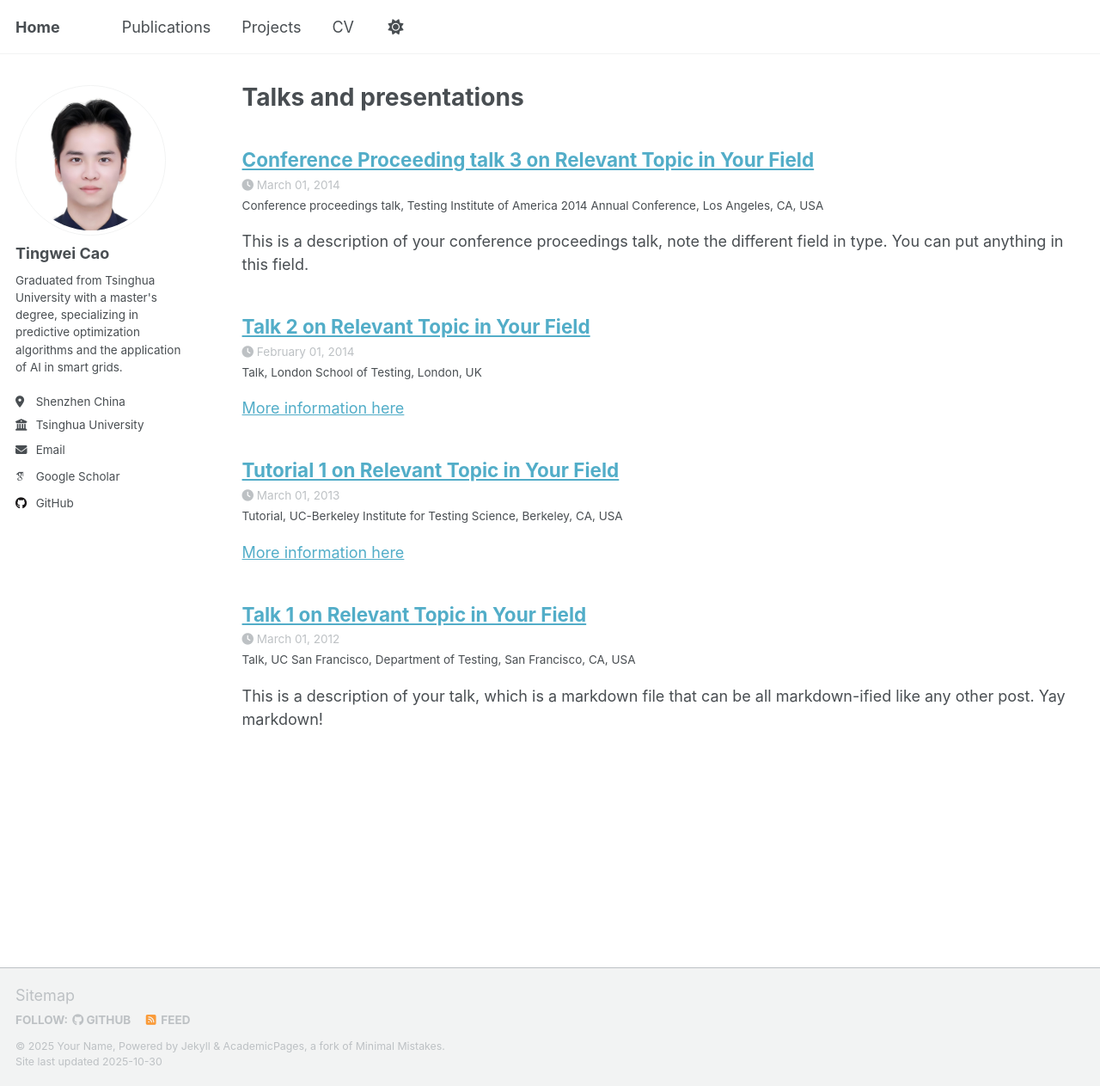
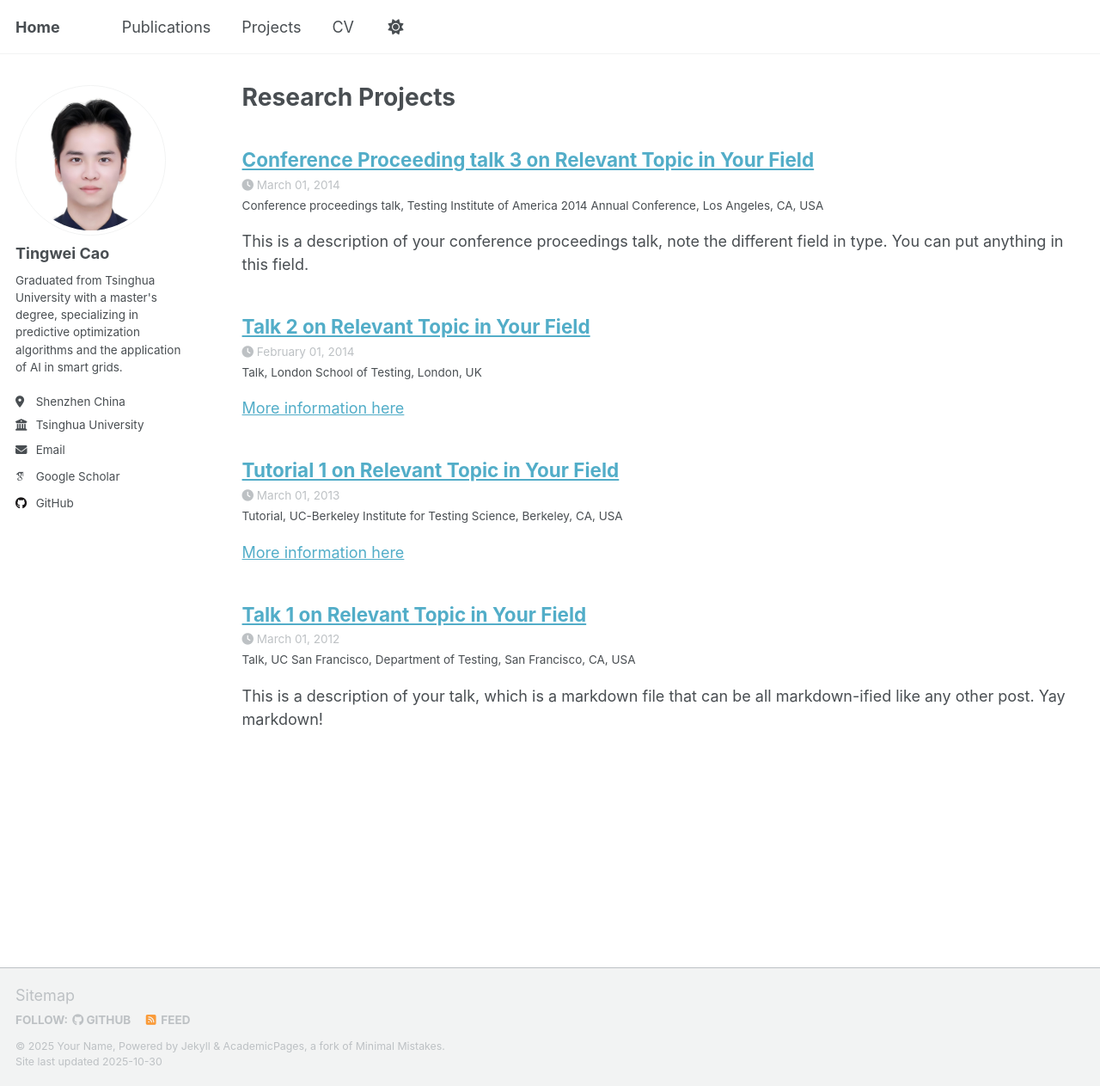
Before and after one commit to tingweicao/tingweicao.github.io, a Jekyll site: the page built from _pages/talks.html, in a window 1280 px wide and 1263 px high. Shown: the whole window at 86% size. Built offline with Jekyll 4.4.1, drawn with Linux system fonts in a browser that asks for light colours; some web fonts are replaced; a script that is not in the unit is left out.

Commit message:
Update talks.html

```diff
--- a/_pages/talks.html
+++ b/_pages/talks.html
@@ -1,7 +1,7 @@
 ---
 layout: archive
-title: "Talks and presentations"
-permalink: /talks/
+title: "Research Projects"
+permalink: /projects/
 author_profile: true
 ---
 
```
